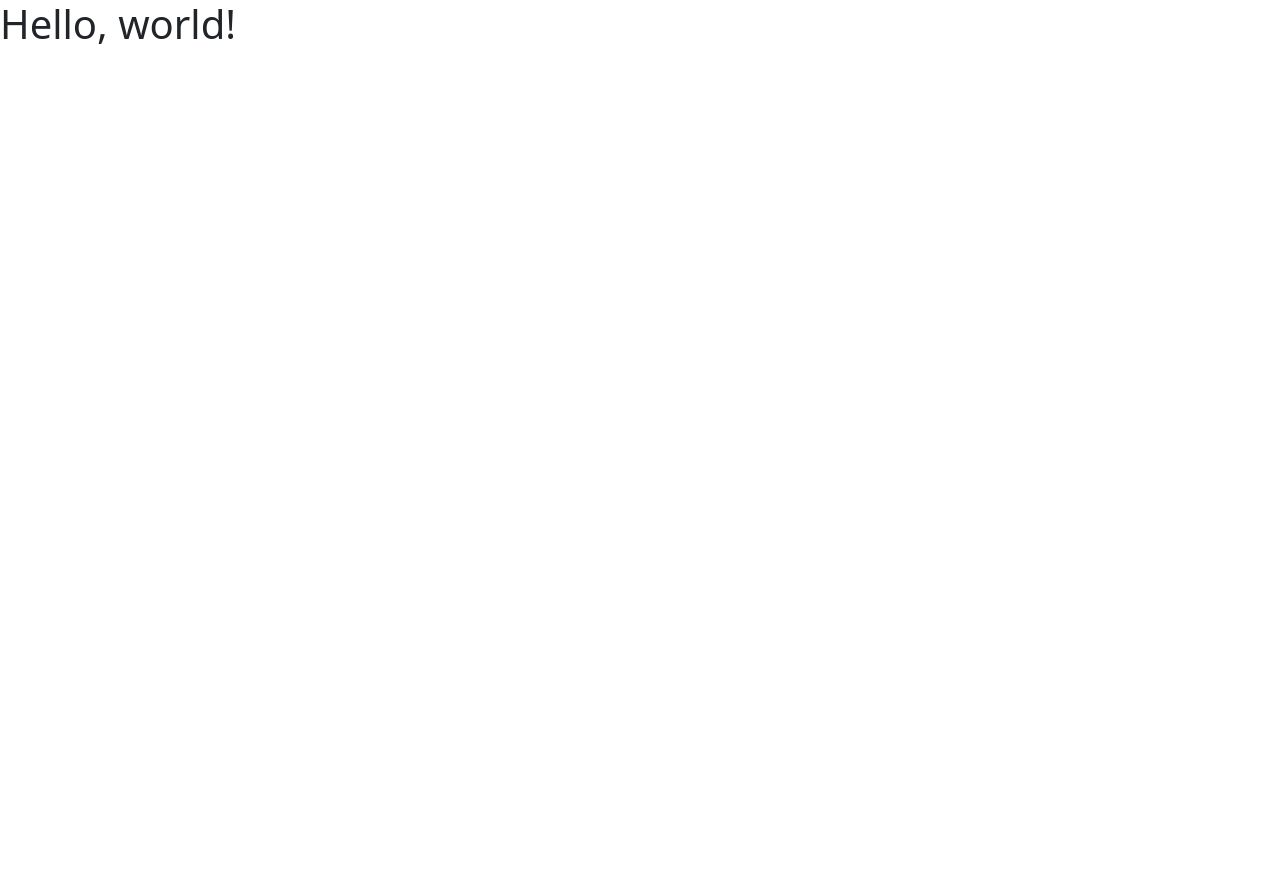
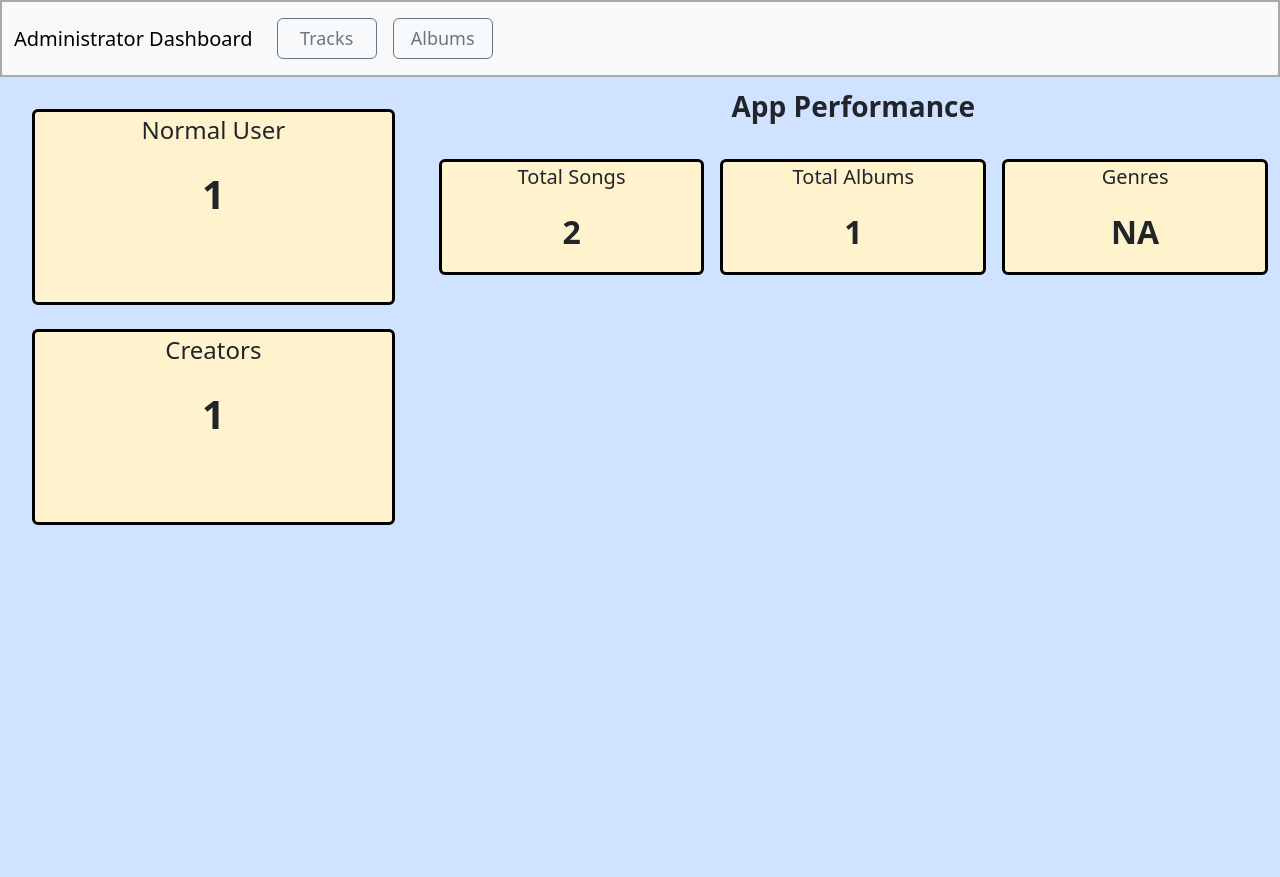
Before and after one commit to 21f3000093/MUSIC-STREAMING-APP, a Flask app: page /admin_home/1 in a window 1280 px wide. Before the commit the page is almost empty. Before the commit the page ends 44 px from the top, so only its background shows below. Run offline with Flask 3, Linux system fonts and the light colour scheme; data comes from the database, SQL or seed files in the repository; both versions use the stored data as it was after the commit.

Commit message:
admin dashboard page , min len of pass and uname

```diff
--- a/app.py
+++ b/app.py
@@ -573,6 +573,9 @@ def admin_home_page(a_id):
 
 
 
+
+
+
 ########################################################################################
 if __name__ == "__main__":
     app.run(debug=True)
--- a/templates/admin_home.html
+++ b/templates/admin_home.html
@@ -1,13 +1,83 @@
 <!doctype html>
 <html lang="en">
-  <head>
+
+<head>
     <meta charset="utf-8">
     <meta name="viewport" content="width=device-width, initial-scale=1">
     <title>Bootstrap demo</title>
-    <link href="https://cdn.jsdelivr.net/npm/bootstrap@5.3.2/dist/css/bootstrap.min.css" rel="stylesheet" integrity="sha384-T3c6CoIi6uLrA9TneNEoa7RxnatzjcDSCmG1MXxSR1GAsXEV/Dwwykc2MPK8M2HN" crossorigin="anonymous">
-  </head>
-  <body>
-    <h1>Hello, world!</h1>
-    <script src="https://cdn.jsdelivr.net/npm/bootstrap@5.3.2/dist/js/bootstrap.bundle.min.js" integrity="sha384-C6RzsynM9kWDrMNeT87bh95OGNyZPhcTNXj1NW7RuBCsyN/o0jlpcV8Qyq46cDfL" crossorigin="anonymous"></script>
-  </body>
+    <link href="https://cdn.jsdelivr.net/npm/bootstrap@5.3.2/dist/css/bootstrap.min.css" rel="stylesheet"
+        integrity="sha384-T3c6CoIi6uLrA9TneNEoa7RxnatzjcDSCmG1MXxSR1GAsXEV/Dwwykc2MPK8M2HN" crossorigin="anonymous">
+
+
+</head>
+
+<body>
+    <!-- navbar container -->
+    <div id="navbar" style="border: 2px solid darkgray;">
+        <nav class="navbar navbar-expand-lg bg-body-tertiary">
+            <div class="container-fluid ">
+                <a class="navbar-brand" href="/admin_home/{{admin.admin_id}}">Administrator Dashboard</a>
+                <button class="navbar-toggler" type="button" data-bs-toggle="collapse"
+                    data-bs-target="#navbarNavAltMarkup" aria-controls="navbarNavAltMarkup" aria-expanded="false"
+                    aria-label="Toggle navigation">
+                    <span class="navbar-toggler-icon"></span>
+                </button>
+                <div class="collapse navbar-collapse" id="navbarNavAltMarkup">
+                    <div class="navbar-nav" >
+
+                        <a style="width: 100px; font-size:large;" type="button" class="btn btn-outline-secondary m-2" href="#">Tracks</a>
+                        <a style="width: 100px; font-size:large;" type="button" class=" btn btn-outline-secondary m-2" href="#">Albums</a>
+
+                    </div>
+                </div>
+            </div>
+        </nav>
+    </div>
+<!-- Navbar ends here -->
+
+<!-- dashbord container -->
+
+    <div class="container-fluid vh-100 text-center bg-primary-subtle">
+        <div class="row">
+            <div class="col-4 p-2 vh-100">
+                <div class="users m-4 h-25 bg-warning-subtle border border-3 border-black  rounded " id="users">
+                    <p class="fs-4 fw-medium">Normal User</p>
+                    <p class="fs-1 fw-semibold">{{users|length}}</p>
+                </div>
+                <div class="creators m-4 h-25 bg-warning-subtle border border-3 border-black rounded" id="creators">
+                    <p class="fs-4 fw-medium">Creators</p>
+                    <p class="fs-1 fw-semibold">{{creators|length}}</p>
+                </div>
+            </div>
+            <div class="col-8 p-2 vh-100 ">
+                <p class="fs-3 fw-semibold">App Performance</p>
+                <div class="row p-2">
+                    <div class="col tracks bg-warning-subtle m-2 border border-3 border-black rounded">
+                        <p class="fs-5 fw-medium">Total Songs</p>
+                        <p class="fs-2 fw-semibold">{{songs|length}}</p>
+                    </div>
+                    <div class="col albums m-2 bg-warning-subtle border border-3 border-black rounded">
+                        <p class="fs-5 fw-medium">Total Albums</p>
+                        <p class="fs-2 fw-semibold">{{albums|length}}</p>
+                    </div>
+                    <div class="col genres m-2 bg-warning-subtle border border-3 border-black rounded">
+                        <p class="fs-5 fw-medium">Genres</p>
+                        <p class="fs-2 fw-semibold">NA</p>
+                    </div>
+                </div>
+            </div>
+        </div>
+
+    </div>
+
+
+
+
+
+
+    <script src="https://cdn.jsdelivr.net/npm/bootstrap@5.3.2/dist/js/bootstrap.bundle.min.js"
+        integrity="sha384-C6RzsynM9kWDrMNeT87bh95OGNyZPhcTNXj1NW7RuBCsyN/o0jlpcV8Qyq46cDfL"
+        crossorigin="anonymous"></script>
+</body>
+
 </html>
--- a/templates/register_user_form.html
+++ b/templates/register_user_form.html
@@ -61,7 +61,7 @@
                 <div class="mb-3">
                     <label  for="u_name" class="form-label">Username</label>
                     <input type="text" class="form-control" id="u_name" name="username" placeholder="Example: shubham_010"
-                        aria-describedby="UsernameHelpBlock" required>
+                        aria-describedby="UsernameHelpBlock" required minlength="8" maxlength="20">
                     <div id="UsernameHelpBlock" class="form-text">
                         Your username must be 8-20 characters long, contain letters, numbers, underscores (_),and must not
                         contain spaces,
@@ -78,7 +78,7 @@
 
                     <label for="inputPassword5" class="form-label">Password</label>
                     <input type="password" name="password" id="inputPassword5" class="form-control"
-                        aria-describedby="passwordHelpBlock" required>
+                        aria-describedby="passwordHelpBlock" required minlength="8" maxlength="20">
                     <div id="passwordHelpBlock" class="form-text">
                         Your password must be 8-20 characters long, contain letters and numbers, and must not contain spaces,
                         special characters, or emoji.
```
Also changed, not shown: instance/mydbmtm.sqlite3.
